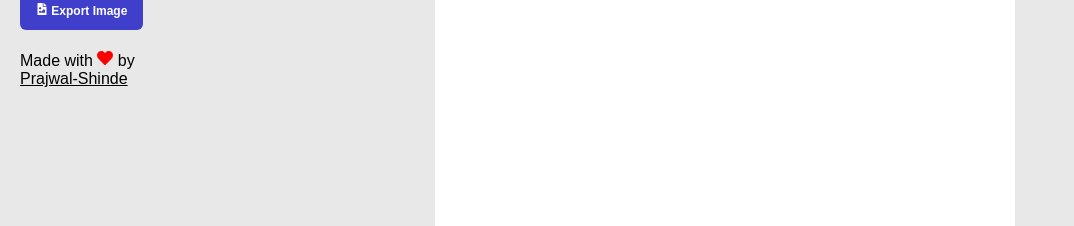
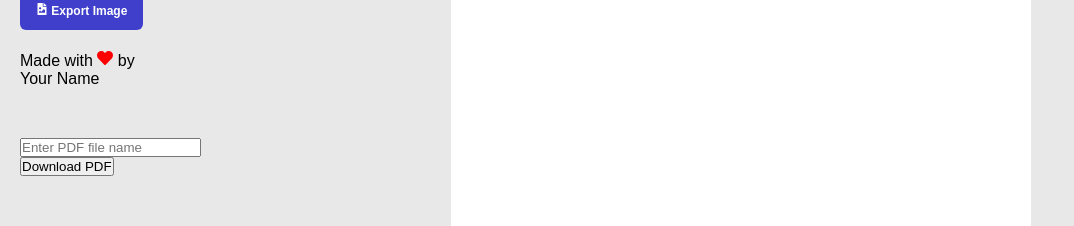
Before and after one commit to Prajwal-shindee/resumecraftr, a React (Vite) app: page /create/blank in a window 1280 px wide. Shown: the part 428-654 px from the top of the page, without its empty margins (0-1074 px from the left). Built offline with nearby package versions, Linux system fonts and the light colour scheme; a web font is replaced by a local one.

Commit message:
Update index.tsx

```diff
--- a/src/Layouts/Panel/index.tsx
+++ b/src/Layouts/Panel/index.tsx
@@ -11,6 +11,7 @@ export default ({ changePreview, preview }) => {
   const [_init, setLoad] = useState(false);
   const [pdfFileName, setPdfFileName] = useState('resume.pdf');
   const [imgFileName, setImgFileName] = useState('resume.png');
+  const [newPdfFileName, setNewPdfFileName] = useState('');
 
   const Format = (command, value) => {
     document.execCommand(command, false, value);
@@ -40,6 +41,22 @@ export default ({ changePreview, preview }) => {
       });
       setImgFileName(newFileName);
     }
+  };
+
+  const handlePdfFileNameChange = (e) => {
+    setNewPdfFileName(e.target.value);
+  };
+
+  const handleDownloadPdf = () => {
+    const finalPdfFileName = newPdfFileName || pdfFileName;
+    setPdfFileName(finalPdfFileName);
+
+    setTimeout(() => {
+      const pdfDownloadLink = document.createElement('a');
+      pdfDownloadLink.href = '#';
+      pdfDownloadLink.download = finalPdfFileName;
+      pdfDownloadLink.click();
+    }, 100);
   };
 
   return (
@@ -75,7 +92,7 @@ export default ({ changePreview, preview }) => {
                 <button className="button" onClick={() => Format('insertUnorderedList')}><FaListUl /></button>
                 <button className="button" onClick={() => Format('justifyLeft')}><FaAlignLeft /></button>
                 <button className="button" onClick={() => Format('justifyCenter')}><FaAlignCenter /></button>
-                               <button className="button" onClick={() => Format('justifyRight')}><FaAlignRight /></button>
+                <button className="button" onClick={() => Format('justifyRight')}><FaAlignRight /></button>
                 <button className="button" onClick={() => Format('InsertHorizontalRule')}><FaRulerHorizontal /></button>
                 <button className="button" onClick={() => Format('indent')}><FaIndent /></button>
                 <button className="button" onClick={() => Format('outdent')}><FaOutdent /></button>
@@ -157,12 +174,36 @@ export default ({ changePreview, preview }) => {
         <li className="me">
           <p>
             Made with <FaHeart style={{ color: 'red' }} /> by{" "}
-            <a style={{ textDecoration: 'underline' }} target="_blank" href="https://prajwal-shinde.netlify.app/">
-              Prajwal-Shinde
-            </a>{" "}
+                   <a
+              href="https://resumecraftr.netlify.app/"
+              target="_blank"
+              rel="noopener noreferrer"
+            >
+              Your Name
+            </a>
           </p>
         </li>
       </ul>
+
+      <div className="pdf-file-name">
+        {preview === false && (
+          <input
+            type="text"
+            value={newPdfFileName}
+            onChange={handlePdfFileNameChange}
+            placeholder="Enter PDF file name"
+          />
+        )}
+      </div>
+
+      {preview === false && (
+        <button
+          className="download-pdf"
+          onClick={handleDownloadPdf}
+        >
+          Download PDF
+        </button>
+      )}
     </div>
   );
 };
```
